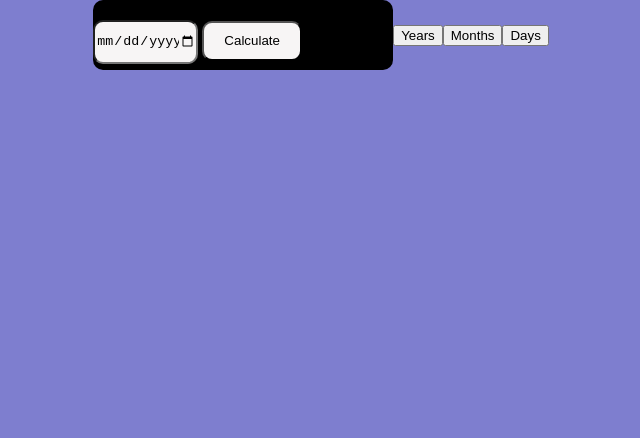
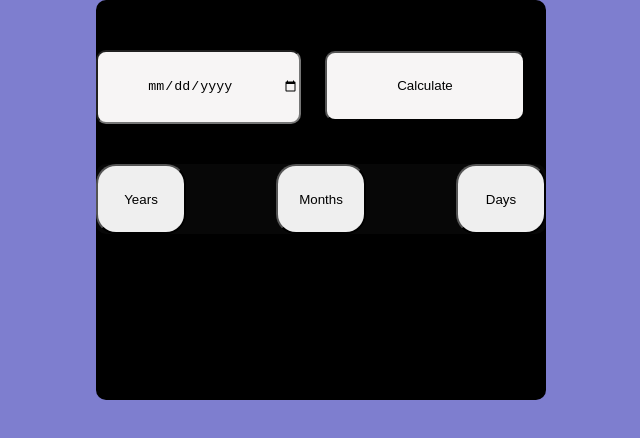
Before and after one commit to Jawad-Alichd4/Age_calculator, a plain HTML site: page index.html in a window 1280 px wide. Shown: the whole page, without its empty margins (319-959 px from the left). Drawn offline with Linux system fonts and the light colour scheme.

Commit message:
updated css file

```diff
--- a/index.html
+++ b/index.html
@@ -7,14 +7,23 @@
     <link rel="stylesheet" href="style.css">
 </head>
 <body>
-            <div id="FirstDiv">
+    <div id="FirstDiv">
+            <div >
                 <input type="date" id="DateInput" class="InFirst">
                 <button id="CalculateBtn" onclick="calculateAge();" class="InFirst">Calculate</button>
+
             </div>
 
-            <button class="outputButtons" id="yearsbtn">Years</button>
-            <button class="outputButtons" id="monthsbtn">Months</button>
-            <button class="outputButtons" id="daysbtn">Days</button>
+            <div id="SecondDiv">
+
+                <button class="outputButtons" id="yearsbtn">Years</button>
+                <button class="outputButtons" id="monthsbtn">Months</button>
+                <button class="outputButtons" id="daysbtn">Days</button>
+
+            </div>
+     </div>
+
+
 
 
   <script src="./script.js"></script>
--- a/style.css
+++ b/style.css
@@ -8,19 +8,36 @@ body{
 }
 #FirstDiv{
     background-color: black;
-    width: 300px;
-    height: 70px;
+    width: 450px;
+    height: 400px;
     border-radius: 10px;
 }
  .InFirst{
-    width: 100px;
-    height: 40px;
-    margin-top: 20px;
+    width: 200px;
+    height: 70px;
+    margin-top: 50px;
     background-color: rgb(247, 245, 245);
     text-align: center;
     border-radius: 10px;
+    margin-right: 20px;
+
 }
 .inputbtn{
     height: 20px;
     width: 30px;
 }
+
+ #FirstDiv #SecondDiv{
+   background-color: rgb(7, 7, 7);
+    display:flex;
+    justify-content:space-between;
+    /* border: 2px solid blueviolet; */
+    border-radius: 10px;
+    margin-top: 40px;
+ }
+
+ #FirstDiv #SecondDiv .outputButtons{
+width: 90px;
+height: 70px ;
+border-radius: 20px;
+ }
```
